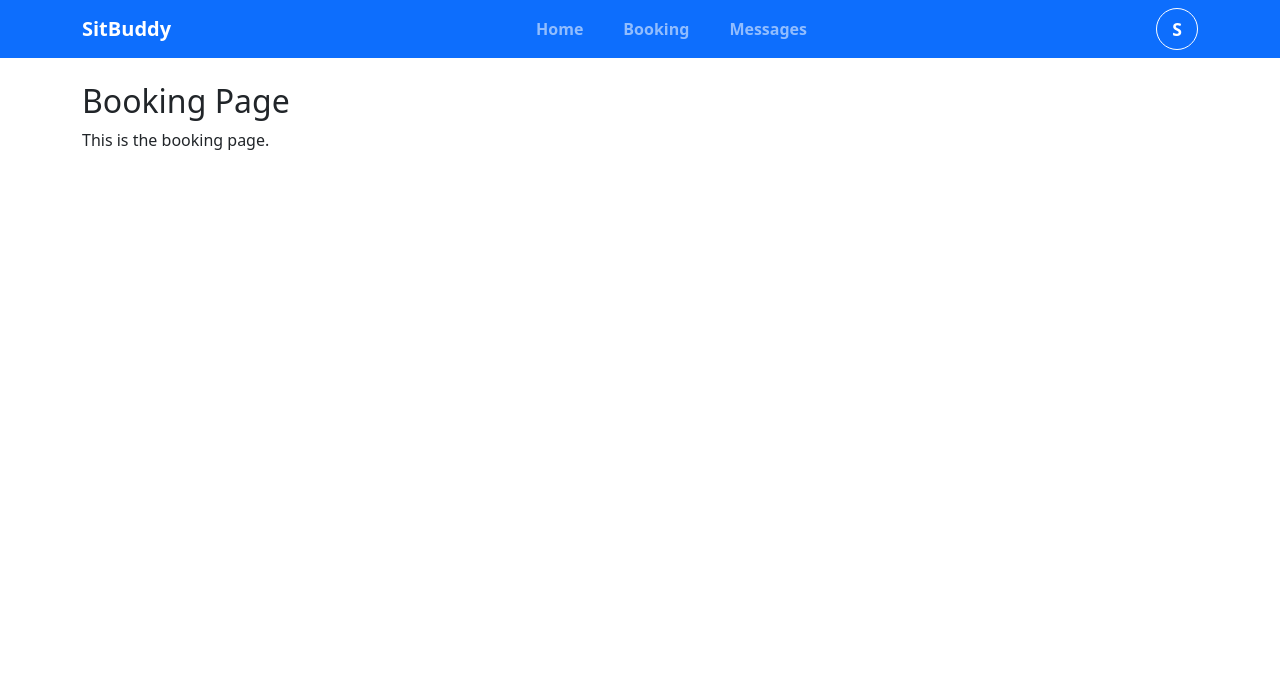
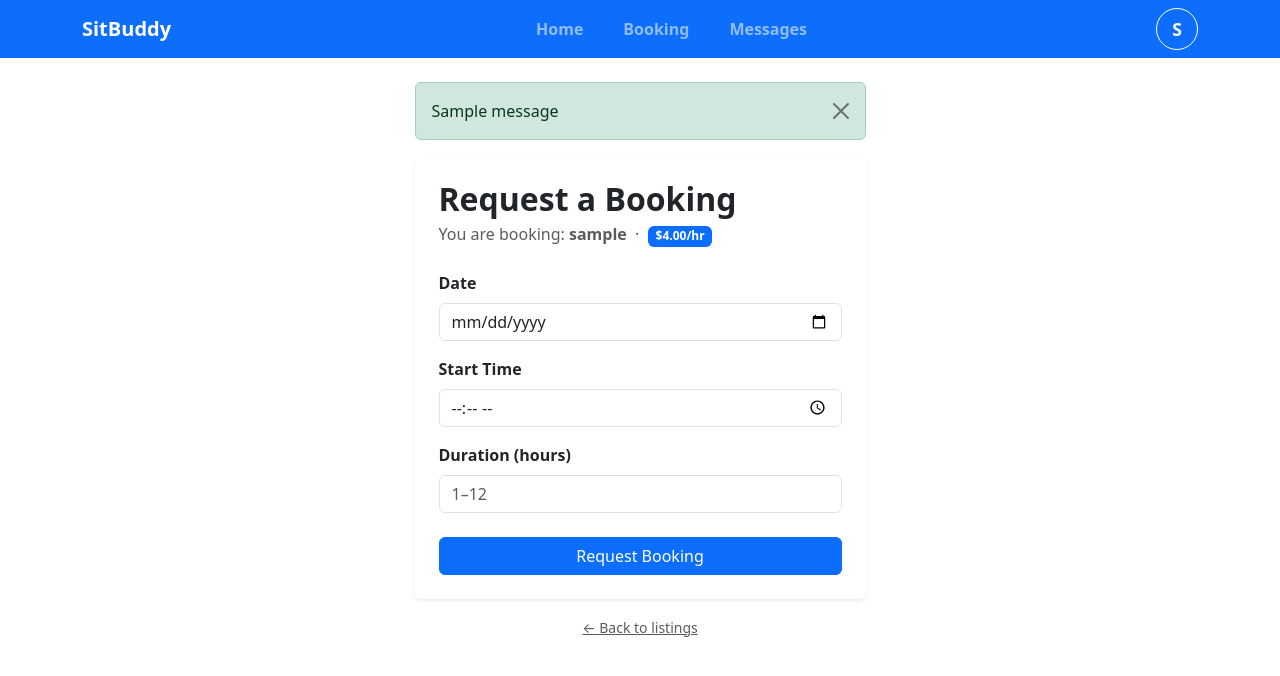
Before and after one commit to christineoen/CITS5505-Group-Project, a Flask app: template templates/booking.html in a window 1280 px wide. Shown: the top 676 px of the page. Run offline with Flask 3, Linux system fonts and the light colour scheme; the template is opened without the code that fills it: values that come from a table or form of the project are taken from there, others are empty; a user stored in the database is signed in; tables that the repository leaves empty hold one stand-in row (values such as "Sample post"); one stand-in notice (Sample message) is shown.

Commit message:
Add booking page updates

```diff
--- a/forms.py
+++ b/forms.py
@@ -1,6 +1,6 @@
 from flask_wtf import FlaskForm
-from wtforms import StringField, PasswordField, BooleanField, SubmitField, EmailField
-from wtforms.validators import DataRequired, Email, EqualTo, Length, ValidationError
+from wtforms import StringField, PasswordField, BooleanField, SubmitField, EmailField, DateField, TimeField, IntegerField
+from wtforms.validators import DataRequired, Email, EqualTo, Length, ValidationError, NumberRange
 from models.user import User
 
 
@@ -33,3 +33,13 @@ class LoginForm(FlaskForm):
     password = PasswordField("Password", validators=[DataRequired()])
     remember = BooleanField("Remember me")
     submit = SubmitField("Log In")
+
+
+class BookingForm(FlaskForm):
+    date = DateField("Date", validators=[DataRequired()])
+    start_time = TimeField("Start Time", validators=[DataRequired()])
+    duration_hours = IntegerField(
+        "Duration (hours)",
+        validators=[DataRequired(), NumberRange(min=1, max=12, message="Duration must be between 1 and 12 hours.")],
+    )
+    submit = SubmitField("Request Booking")
--- a/models/__init__.py
+++ b/models/__init__.py
@@ -5,3 +5,4 @@ db = SQLAlchemy()
 from .user import User
 from .babysitter_profile import BabysitterProfile
 from .parent_profile import ParentProfile
+from .booking import Booking
--- /dev/null
+++ b/static/js/booking.js
@@ -0,0 +1,40 @@
+(() => {
+  "use strict";
+
+  const startTimeInput = document.getElementById("start_time");
+  const durationInput = document.getElementById("duration_hours");
+  const startTimeError = document.getElementById("start-time-error");
+  const durationError = document.getElementById("duration-error");
+  const form = document.getElementById("booking-form");
+
+  function validateStartTime() {
+    if (!startTimeInput.value) return true; // let server handle required
+    const [hours, minutes] = startTimeInput.value.split(":").map(Number);
+    const totalMinutes = hours * 60 + (minutes || 0);
+    const valid = totalMinutes >= 6 * 60 && totalMinutes <= 22 * 60;
+    startTimeError.classList.toggle("d-none", valid);
+    startTimeInput.classList.toggle("is-invalid", !valid);
+    return valid;
+  }
+
+  function validateDuration() {
+    const val = parseInt(durationInput.value, 10);
+    const valid = !isNaN(val) && val >= 1 && val <= 12;
+    durationError.classList.toggle("d-none", valid || durationInput.value === "");
+    durationInput.classList.toggle("is-invalid", !valid && durationInput.value !== "");
+    return valid || durationInput.value === "";
+  }
+
+  startTimeInput.addEventListener("change", validateStartTime);
+  startTimeInput.addEventListener("input", validateStartTime);
+  durationInput.addEventListener("input", validateDuration);
+  durationInput.addEventListener("change", validateDuration);
+
+  form.addEventListener("submit", (e) => {
+    const timeOk = validateStartTime();
+    const durOk = validateDuration();
+    if (!timeOk || !durOk) {
+      e.preventDefault();
+    }
+  });
+})();
--- a/templates/booking.html
+++ b/templates/booking.html
@@ -1,6 +1,78 @@
 {% extends "base.html" %}
+{% block title %}Book {{ babysitter.user.username }} – SitBuddy{% endblock %}
 
 {% block content %}
-<h2>Booking Page</h2>
-<p>This is the booking page.</p>
+<div class="row justify-content-center">
+    <div class="col-md-7 col-lg-5">
+
+        {% with messages = get_flashed_messages(with_categories=true) %}
+            {% for category, message in messages %}
+            <div class="alert alert-{{ 'danger' if category == 'error' else category }} alert-dismissible fade show" role="alert">
+                {{ message }}
+                <button type="button" class="btn-close" data-bs-dismiss="alert"></button>
+            </div>
+            {% endfor %}
+        {% endwith %}
+
+        <div class="card shadow-sm border-0">
+            <div class="card-body p-4">
+
+                <h2 class="fw-bold mb-1">Request a Booking</h2>
+                <p class="text-muted mb-4">
+                    You are booking: <strong>{{ babysitter.user.username }}</strong>
+                    {% if babysitter.hourly_rate %}
+                        &nbsp;·&nbsp;
+                        <span class="badge bg-primary">${{ "%.2f"|format(babysitter.hourly_rate) }}/hr</span>
+                    {% endif %}
+                </p>
+
+                <form method="POST" novalidate id="booking-form">
+                    {{ form.hidden_tag() }}
+
+                    <div class="mb-3">
+                        {{ form.date.label(class="form-label fw-semibold") }}
+                        {{ form.date(class="form-control" + (" is-invalid" if form.date.errors else "")) }}
+                        {% for error in form.date.errors %}
+                        <div class="invalid-feedback">{{ error }}</div>
+                        {% endfor %}
+                    </div>
+
+                    <div class="mb-3">
+                        {{ form.start_time.label(class="form-label fw-semibold") }}
+                        {{ form.start_time(class="form-control" + (" is-invalid" if form.start_time.errors else ""), id="start_time") }}
+                        {% for error in form.start_time.errors %}
+                        <div class="invalid-feedback">{{ error }}</div>
+                        {% endfor %}
+                        <div id="start-time-error" class="text-danger small mt-1 d-none">
+                            Start time must be between 06:00 and 22:00.
+                        </div>
+                    </div>
+
+                    <div class="mb-4">
+                        {{ form.duration_hours.label(class="form-label fw-semibold") }}
+                        {{ form.duration_hours(class="form-control" + (" is-invalid" if form.duration_hours.errors else ""), id="duration_hours", placeholder="1–12") }}
+                        {% for error in form.duration_hours.errors %}
+                        <div class="invalid-feedback">{{ error }}</div>
+                        {% endfor %}
+                        <div id="duration-error" class="text-danger small mt-1 d-none">
+                            Duration must be between 1 and 12 hours.
+                        </div>
+                    </div>
+
+                    {{ form.submit(class="btn btn-primary w-100") }}
+                </form>
+
+            </div>
+        </div>
+
+        <div class="text-center mt-3">
+            <a href="{{ url_for('main.index') }}" class="text-muted small">← Back to listings</a>
+        </div>
+
+    </div>
+</div>
 {% endblock %}
+
+{% block scripts %}
+<script src="{{ url_for('static', filename='js/booking.js') }}"></script>
+{% endblock %}
--- a/templates/index.html
+++ b/templates/index.html
@@ -115,7 +115,11 @@
 
             </div>
             <div class="card-footer bg-transparent border-0 text-center pb-3">
+                {% if mode == 'babysitters' %}
+                <a href="{{ url_for('main.booking', babysitter_id=p.id) }}" class="btn btn-primary btn-sm px-4">Book Now</a>
+                {% else %}
                 <a href="#" class="btn btn-primary btn-sm px-4">View Profile</a>
+                {% endif %}
             </div>
         </div>
     </div>
--- a/templates/partials/navbar_auth.html
+++ b/templates/partials/navbar_auth.html
@@ -10,7 +10,7 @@
             </li>
             <li class="nav-item">
                 <a class="nav-link fw-semibold {{ 'active' if request.endpoint == 'main.booking' }}"
-                   href="{{ url_for('main.booking') }}">Booking</a>
+                   href="{{ url_for('main.index') }}">Booking</a>
             </li>
             <li class="nav-item">
                 <a class="nav-link fw-semibold {{ 'active' if request.endpoint == 'main.messages' }}"
```
Also changed, not shown: models/booking.py (added, +20 -0 lines), routes/main.py (+27 -4 lines), 1 other file.
